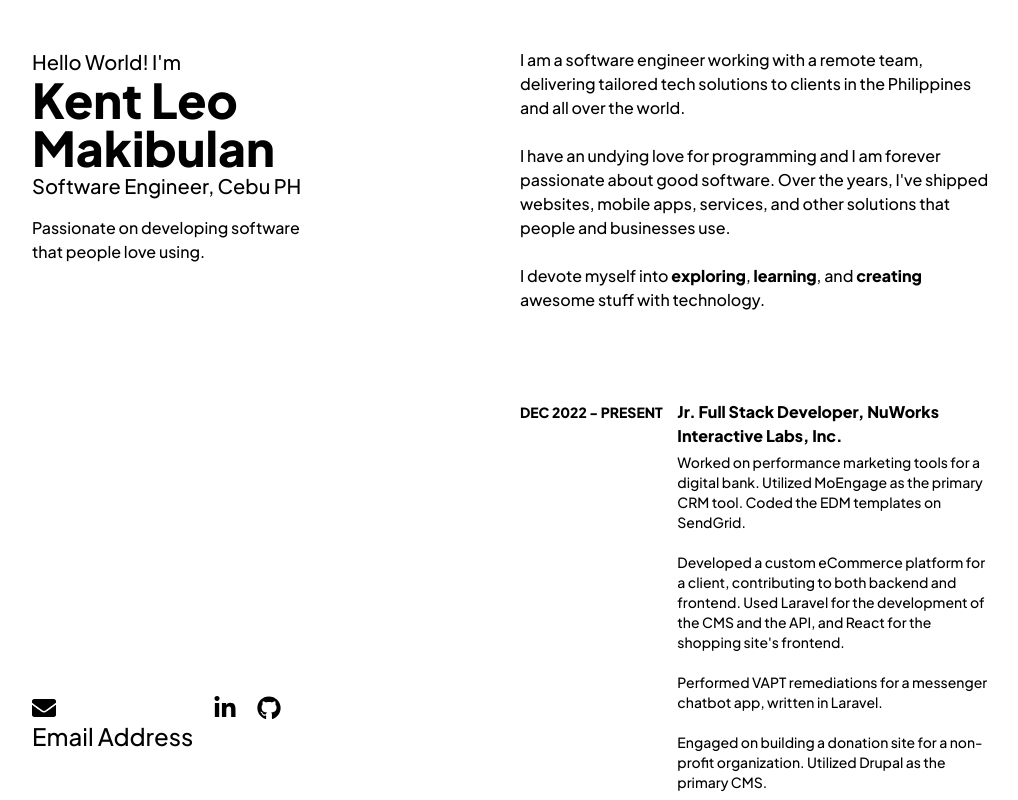
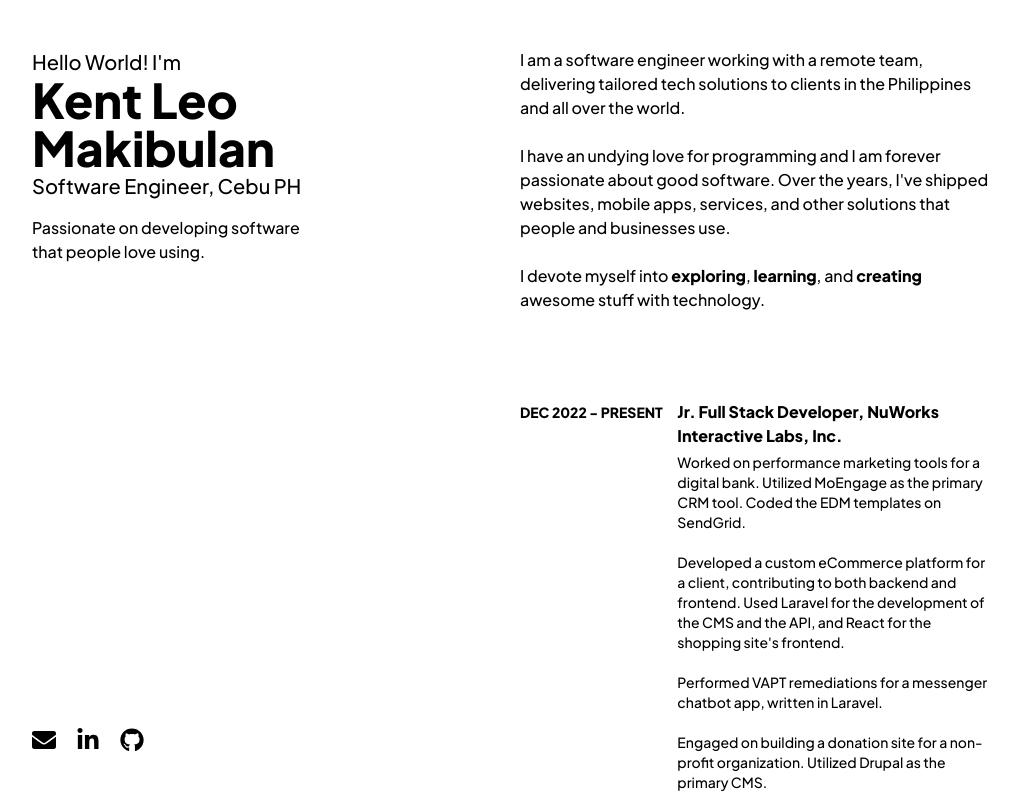
Before and after one commit to iamkentleom/website, a React (Vite) app: page / in a window 1280 px wide. Shown: the top 800 px of the page, without its empty margins (128-1146 px from the left). Built offline with nearby package versions, Linux system fonts and the light colour scheme.

Commit message:
fix socials hidden name

```diff
--- a/src/components/Hero/Socials.jsx
+++ b/src/components/Hero/Socials.jsx
@@ -7,7 +7,7 @@ const Socials = () => {
         <li className="hover:text-gray-800">
           <a href="mailto:leomakibulan@gmail.com" aria-label="Email Address">
             <FaEnvelope />
-            <span className="git">Email Address</span>
+            <span className="hidden">Email Address</span>
           </a>
         </li>
         <li className="hover:text-gray-800">
```
